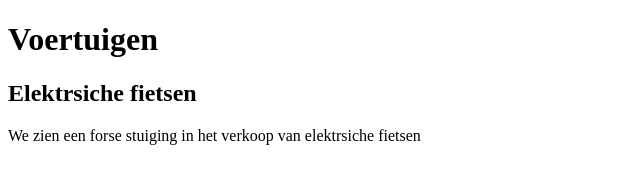
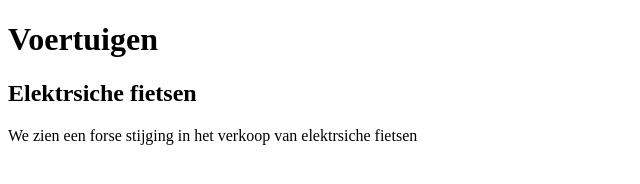
Before and after one commit to jensbunning86/Wincacademy-exercise1, a plain HTML site: page index.html in a window 1280 px wide. Shown: the full height of the page, 0-640 px from the left. Drawn offline with Linux system fonts and the light colour scheme.

Commit message:
Update index.html

```diff
--- a/index.html
+++ b/index.html
@@ -5,6 +5,6 @@
         <h2> Elektrsiche fietsen </h2>
     </head>
     <body>
-       <p>We zien een forse stuiging in het verkoop van elektrsiche fietsen</p>
+       <p>We zien een forse stijging in het verkoop van elektrsiche fietsen</p>
     </body>
 </html>
```
